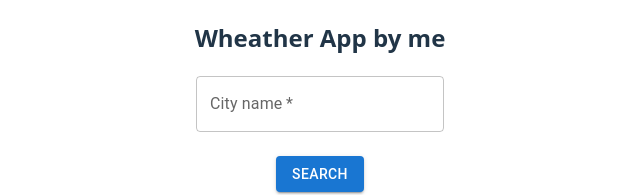
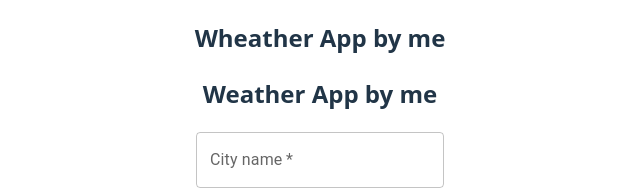
Before and after one commit to singhsurbhi6091-art/Weather-App, a React (Vite) app: page / in a window 1280 px wide. Shown: the top 195 px of the page, without its empty margins (320-960 px from the left). Built offline with nearby package versions, Linux system fonts and the light colour scheme.

Commit message:
Update WheatherApp.jsx

```diff
--- a/src/WheatherApp.jsx
+++ b/src/WheatherApp.jsx
@@ -21,6 +21,7 @@ export default function WhetherApp() {
     return(
         <div style={{textAlign:"center"}}>
             <h2>Wheather App by me</h2>
+            <h2>Weather App by me</h2>
             <SearchBox updateWeatherInfo={updateWeatherInfo} />
             <InfoBox info={weatherInfo} />
         </div>
```
